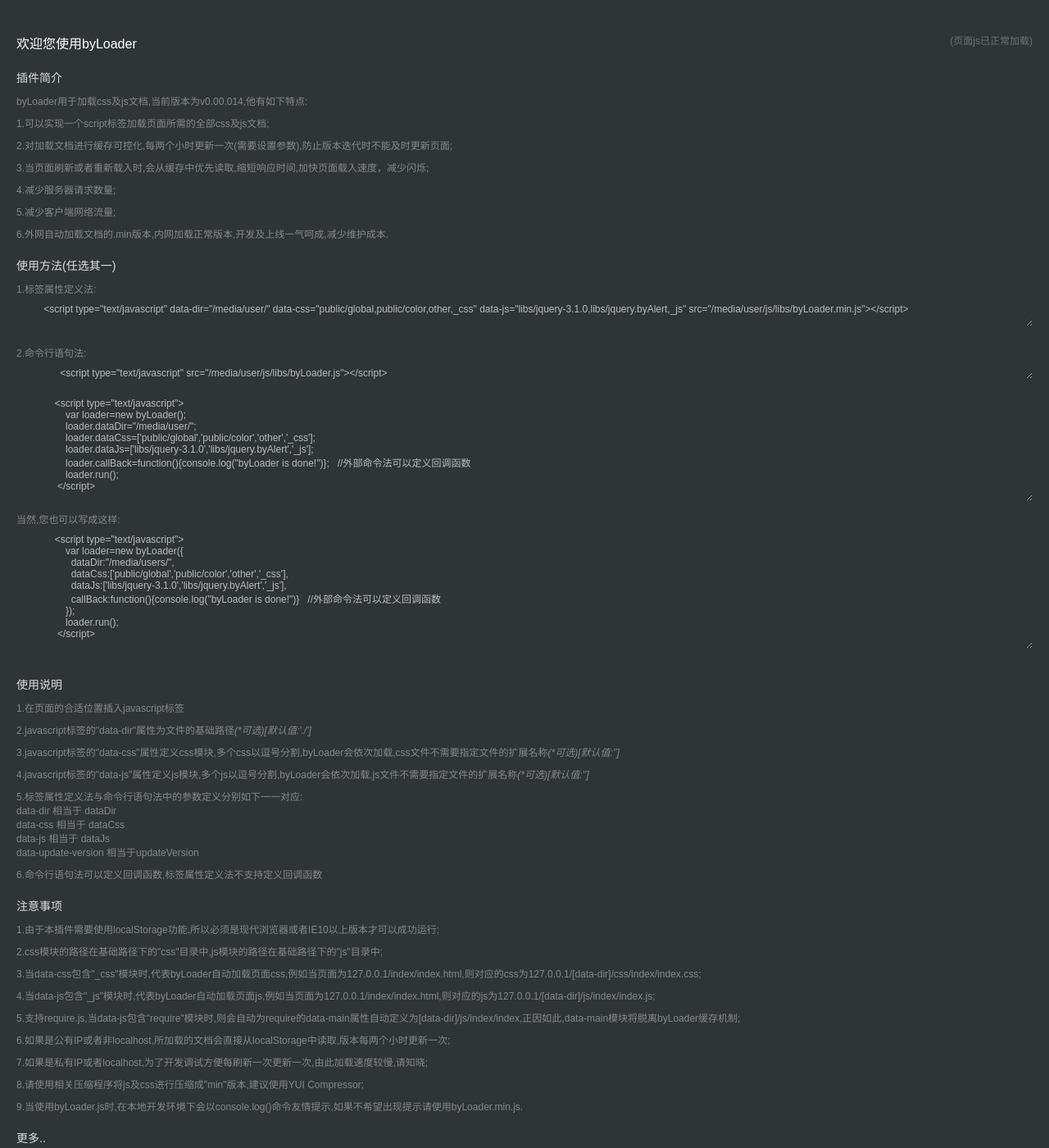
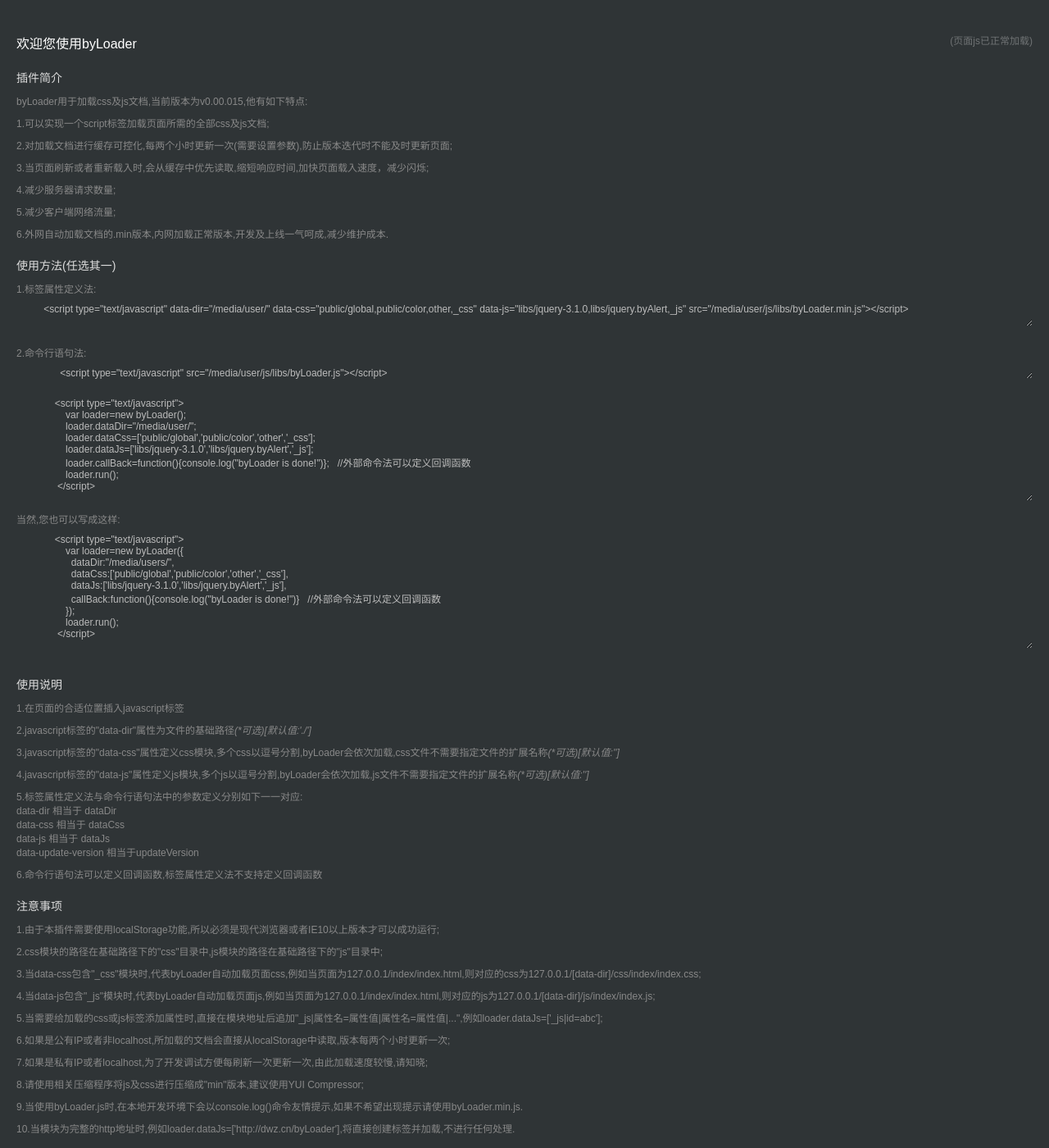
Before and after one commit to baiyukey/headLoader, a plain HTML site: page index/index.html in a window 1280 px wide. Shown: the top 1400 px of the page at 82% size. Drawn offline with Linux system fonts and the light colour scheme.

Commit message:
完善readme文档

```diff
--- a/index/index.html
+++ b/index/index.html
@@ -32,7 +32,7 @@
         <h5>loading...</h5>
         <h6>插件简介</h6>
         <ul>
-          <li>byLoader用于加载css及js文档,当前版本为v0.00.014,他有如下特点:</li>
+          <li>byLoader用于加载css及js文档,当前版本为v0.00.015,他有如下特点:</li>
           <li>1.可以实现一个script标签加载页面所需的全部css及js文档;</li>
           <li>2.对加载文档进行缓存可控化,每两个小时更新一次(需要设置参数),防止版本迭代时不能及时更新页面;</li>
           <li>3.当页面刷新或者重新载入时,会从缓存中优先读取,缩短响应时间,加快页面载入速度，减少闪烁;</li>
@@ -92,11 +92,12 @@
           <li>2.css模块的路径在基础路径下的"css"目录中,js模块的路径在基础路径下的"js"目录中;</li>
           <li>3.当data-css包含"_css"模块时,代表byLoader自动加载页面css,例如当页面为127.0.0.1/index/index.html,则对应的css为127.0.0.1/[data-dir]/css/index/index.css;</li>
           <li>4.当data-js包含"_js"模块时,代表byLoader自动加载页面js,例如当页面为127.0.0.1/index/index.html,则对应的js为127.0.0.1/[data-dir]/js/index/index.js;</li>
-          <li>5.支持require.js,当data-js包含"require"模块时,则会自动为require的data-main属性自动定义为[data-dir]/js/index/index,正因如此,data-main模块将脱离byLoader缓存机制;</li>
+          <li>5.当需要给加载的css或js标签添加属性时,直接在模块地址后追加"_js|属性名=属性值|属性名=属性值|...",例如loader.dataJs=['_js|id=abc'];</li>
           <li>6.如果是公有IP或者非localhost,所加载的文档会直接从localStorage中读取,版本每两个小时更新一次;</li>
           <li>7.如果是私有IP或者localhost,为了开发调试方便每刷新一次更新一次,由此加载速度较慢,请知晓;</li>
           <li>8.请使用相关压缩程序将js及css进行压缩成"min"版本,建议使用YUI Compressor;</li>
           <li>9.当使用byLoader.js时,在本地开发环境下会以console.log()命令友情提示,如果不希望出现提示请使用byLoader.min.js.</li>
+          <li>10.当模块为完整的http地址时,例如loader.dataJs=['http://dwz.cn/byLoader'],将直接创建标签并加载,不进行任何处理.</li>
         </ul>
         <h6>更多..</h6>
         <p>
```
Also changed, not shown: 1 other file.
